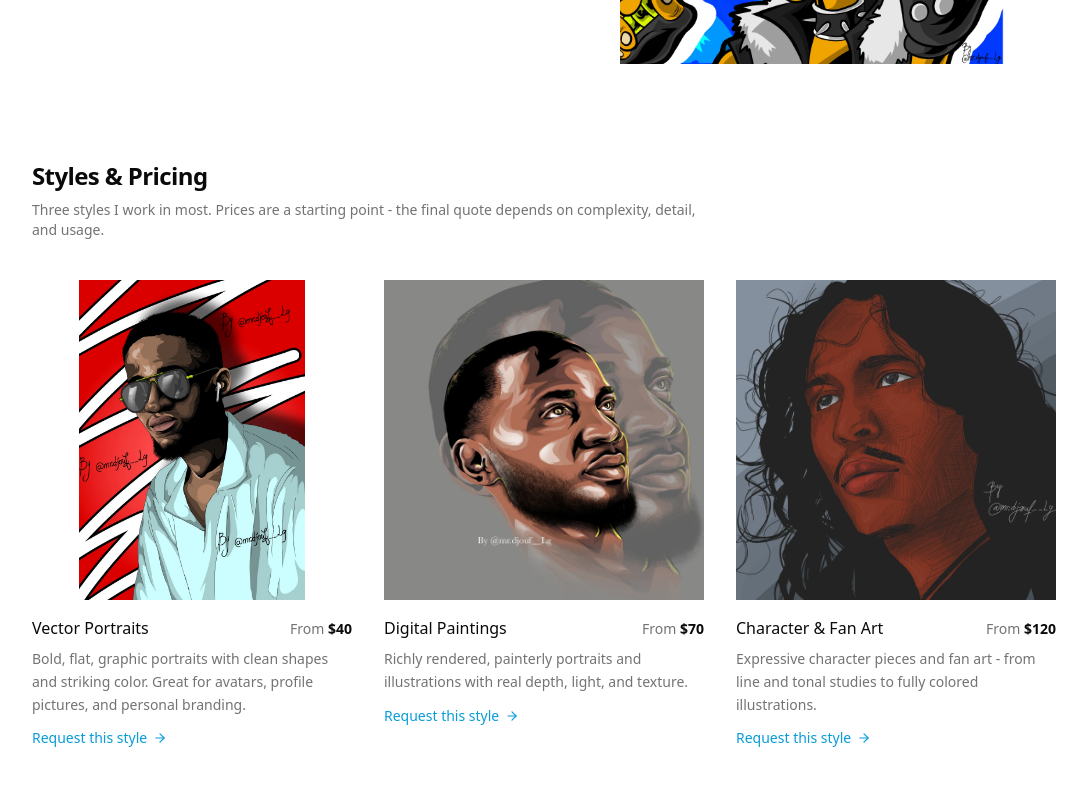
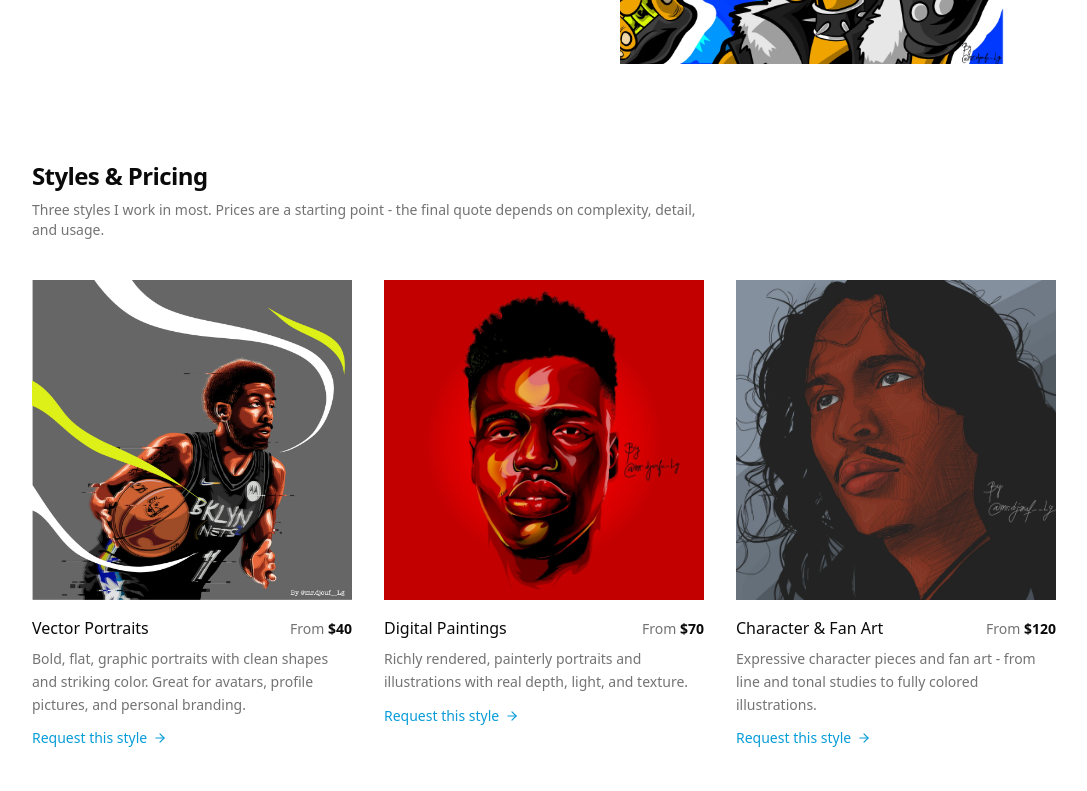
Before and after one commit to djoufson/website, a Next.js app: page /en/art/commissions in a window 1280 px wide. Shown: the part 484-1275 px from the top of the page, without its empty margins (96-1183 px from the left). Built offline with nearby package versions, Linux system fonts and the light colour scheme.

Commit message:
update category images

```diff
--- a/app/[locale]/art/commissions/CommissionsContent.tsx
+++ b/app/[locale]/art/commissions/CommissionsContent.tsx
@@ -20,8 +20,8 @@ import CommissionRequestForm from "@/components/art/CommissionRequestForm";
  * the gallery so visitors can see the direction at a glance.
  */
 const STYLE_GROUPS = [
-  { key: "vector", src: "/assets/art/kambeul.webp", alt: "Kambeul", value: "Vector Portrait" },
-  { key: "painted", src: "/assets/art/berka.webp", alt: "Berka", value: "Digital Painting" },
+  { key: "vector", src: "/assets/art/irvin.webp", alt: "Kambeul", value: "Vector Portrait" },
+  { key: "painted", src: "/assets/art/warren.webp", alt: "Berka", value: "Digital Painting" },
   { key: "character", src: "/assets/art/hatik-red.webp", alt: "Hatik", value: "Character & Fan Art" },
 ] as const;
 
```
